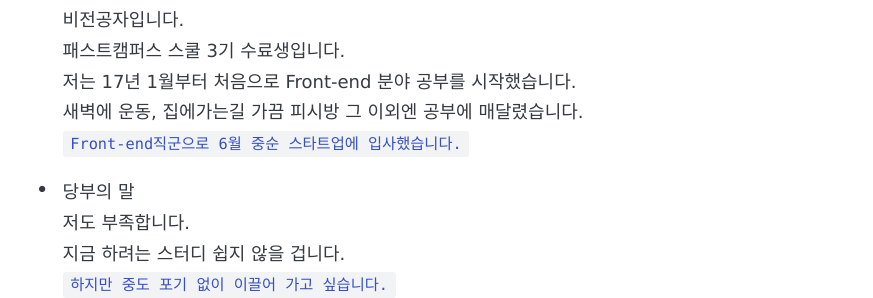
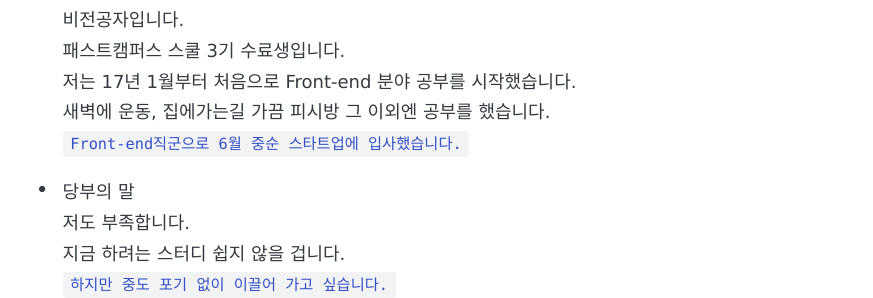
Before and after one commit to awesome-hwan/awesome-hwan.github.io, a Jekyll site: the page built from _posts/2017-08-15-[스터디]모집공고초안.md, in a window 1280 px wide and 900 px high, scrolled down 4038 px. Shown: the part 159-457 px from the top of the window, without its empty margins (194-1067 px from the left). Built offline with Jekyll 4.4.1, drawn with Linux system fonts in a browser that asks for light colours; some web fonts are replaced; comment, search, counter and statistics services are not loaded.

Commit message:
Study part.1

```diff
--- a/_posts/2017-08-15-[스터디]모집공고초안.md
+++ b/_posts/2017-08-15-[스터디]모집공고초안.md
@@ -92,7 +92,7 @@ Hexo, Jekyll 상관없습니다.
 비전공자입니다.
 패스트캠퍼스 스쿨 3기 수료생입니다.
 저는 17년 1월부터 처음으로 Front-end 분야 공부를 시작했습니다.
-새벽에 운동, 집에가는길 가끔 피시방 그 이외엔 공부에 매달렸습니다.
+새벽에 운동, 집에가는길 가끔 피시방 그 이외엔 공부를 했습니다.
 `Front-end직군으로 6월 중순 스타트업에 입사했습니다.`
 
 - 당부의 말
```
